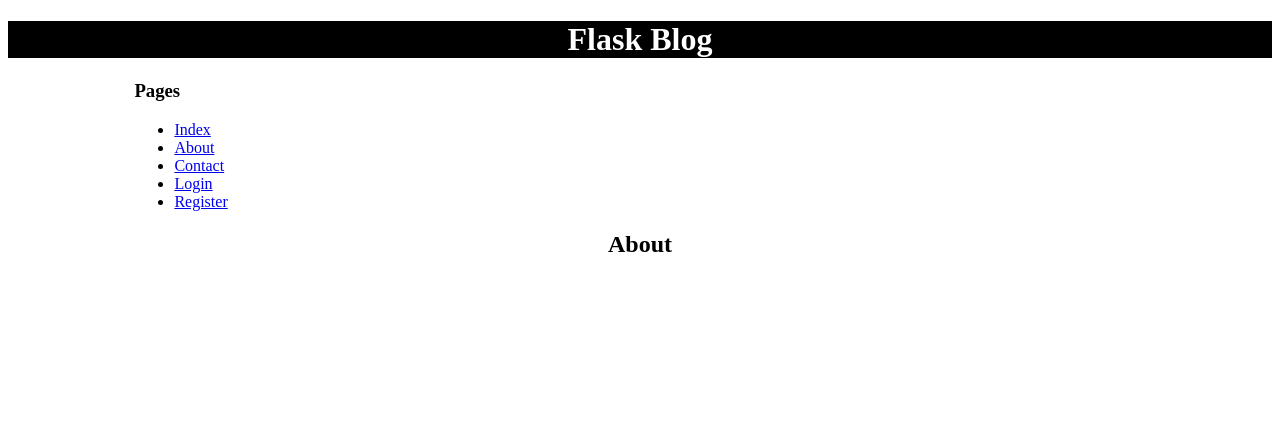
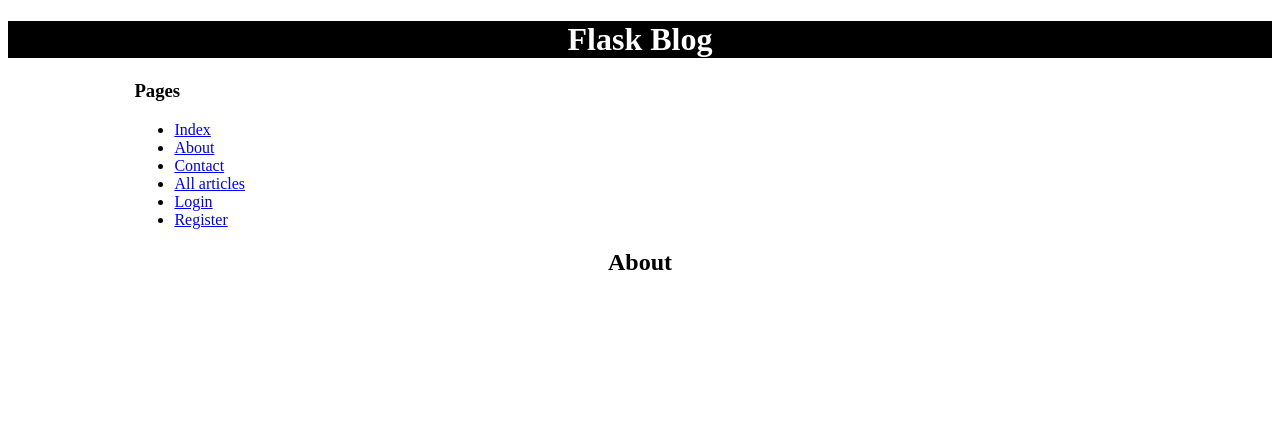
Before and after one commit to kamilaurbanczyk/FlaskBlog, a Flask app: page /about in a window 1280 px wide. Shown: the top 432 px of the page. Run offline with Flask 2, Linux system fonts and the light colour scheme.

Commit message:
add 'All articles' in navbar

```diff
--- a/templates/includes/_navbar.html
+++ b/templates/includes/_navbar.html
@@ -4,6 +4,7 @@
         <li><a href="/">Index</a></li>
         <li><a href="/about">About</a></li>
         <li><a href="/contact">Contact</a>
+        <li><a href="/all_articles">All articles</a></li>
             {% if session['logged in'] %}
                 <li><a href="/dashboard">Dashboard</a></li>
                 <li><a href="/logout">Logout</a></li>
```
